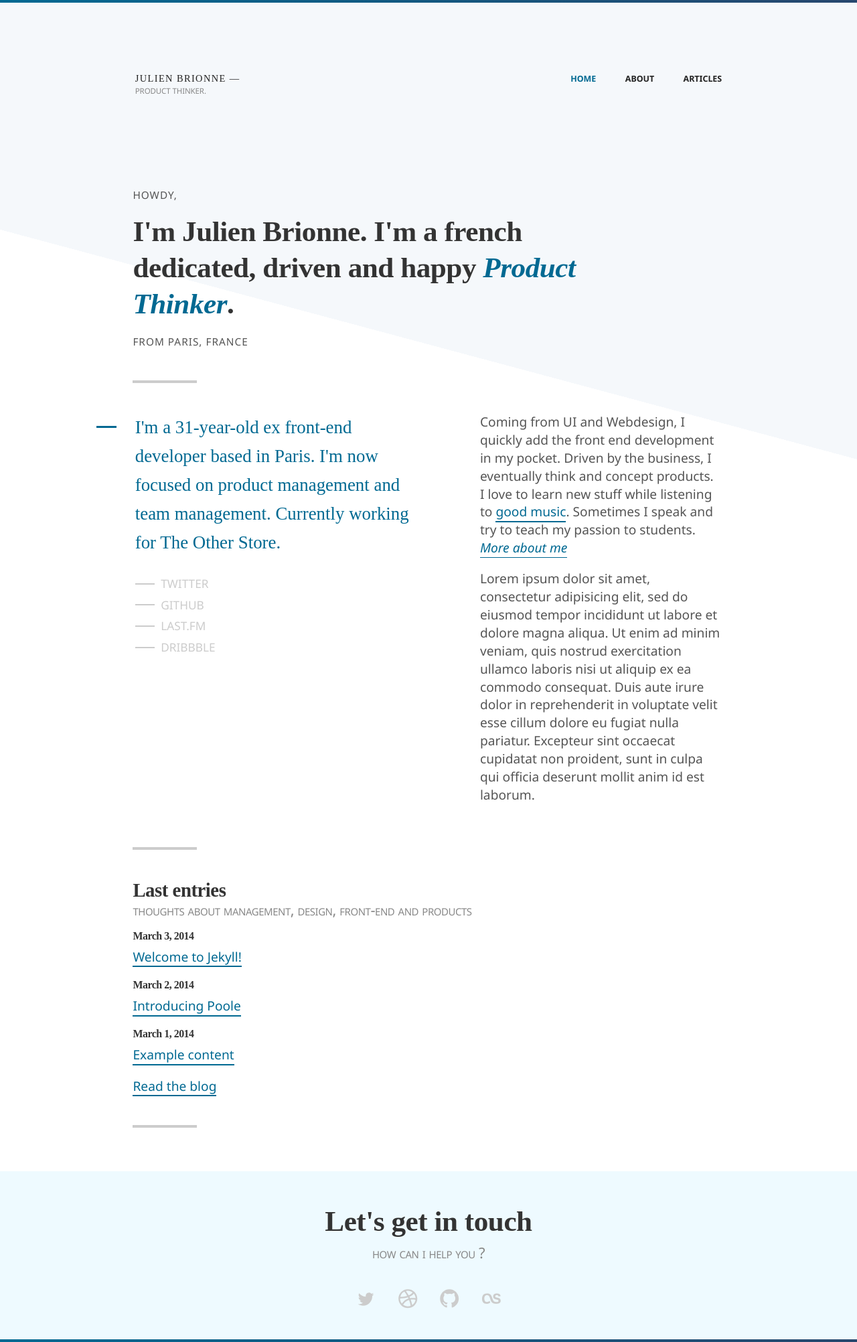
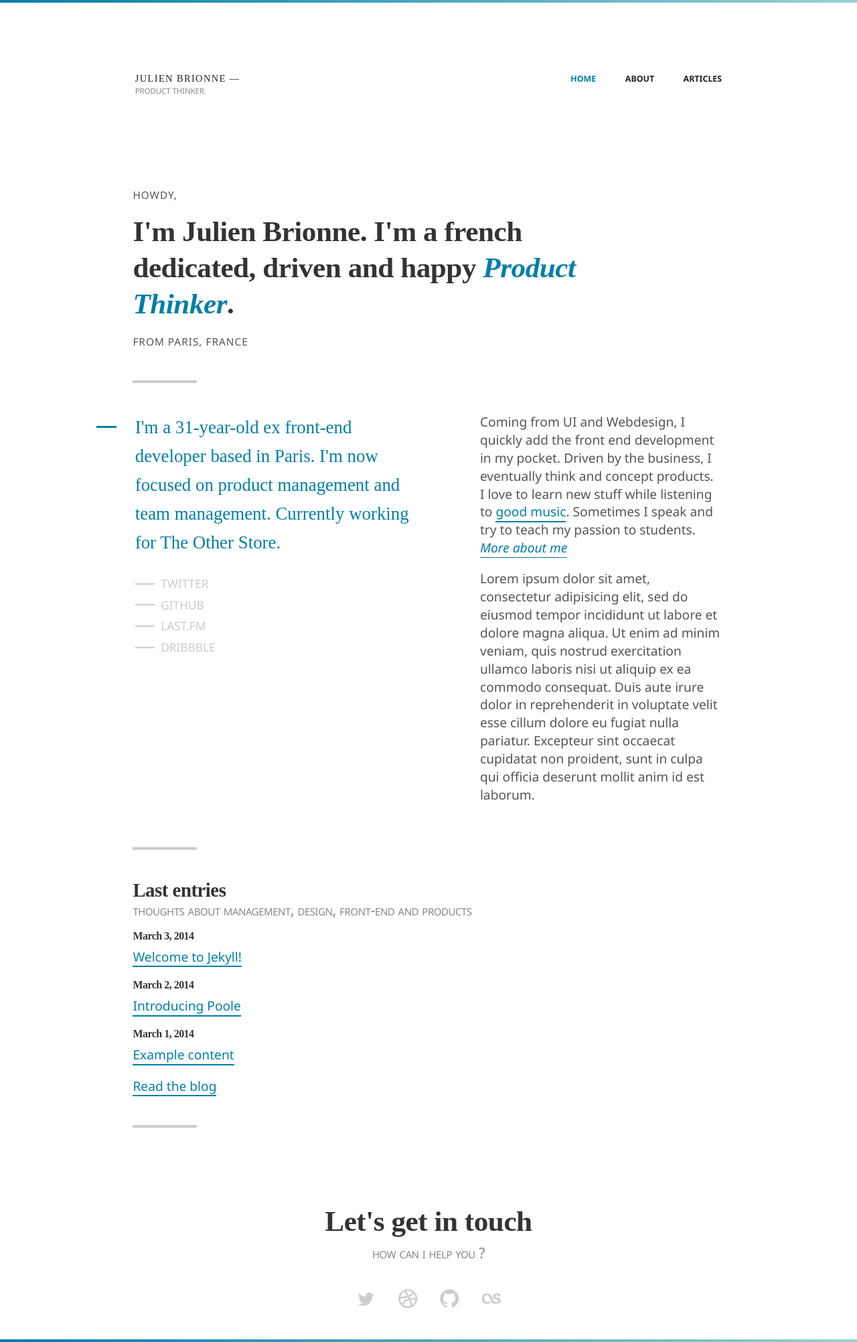
Before and after one commit to Akashrine/jbr-v3, a Jekyll site: the page built from src/index.html, in a window 1280 px wide. Shown: the whole page at 67% size. Built offline with Jekyll 4.4.1, drawn with Linux system fonts in a browser that asks for light colours; nearby versions of some CDN libraries; some web fonts are replaced.

Commit message:
playing color

```diff
--- a/src/assets/scss/base/_base.scss
+++ b/src/assets/scss/base/_base.scss
@@ -159,7 +159,7 @@ p a:after {
 }
 
 p a:hover:after {
-  background: color(inverted-brand);
+  background: color(brand-annex);
    height: 0.5em;
    top: 60%;
   transition: all .3s ease-in-out;
--- a/src/assets/scss/base/_config.scss
+++ b/src/assets/scss/base/_config.scss
@@ -8,7 +8,7 @@
 @import url(https://fonts.googleapis.com/css?family=Merryweather:400,400i,700,700i);
 
 /*----------  Color  ----------*/
-$colors: (brand: #006992, brand-annex: #27476E, inverted-brand: #06D6A0, dark: #222, grey: #cccccc, white: #fdfdfd, body-type: #555, head-type: #333, note-text: #888);
+$colors: (brand: #007EA7, brand-annex: #9AD1D4, inverted-brand: #FFBA08, dark: #222, grey: #cccccc, white: #fdfdfd, body-type: #555, head-type: #333, note-text: #888);
 
 /**
 *
--- a/src/assets/stylesheets/style.css
+++ b/src/assets/stylesheets/style.css
@@ -478,7 +478,7 @@ p a {
   display: inline-block;
   position: relative;
   text-decoration: none;
-  color: #006992;
+  color: #007EA7;
   opacity: 1; }
 
 p a:after {
@@ -487,14 +487,14 @@ p a:after {
   left: 0;
   width: 100%;
   height: .1em;
-  background: #006992;
+  background: #007EA7;
   content: '';
   -webkit-transition: all .3s ease-in-out;
           transition: all .3s ease-in-out;
   z-index: -1; }
 
 p a:hover:after {
-  background: #06D6A0;
+  background: #9AD1D4;
   height: 0.5em;
   top: 60%;
   -webkit-transition: all .3s ease-in-out;
@@ -553,7 +553,7 @@ pre {
 code {
   padding: .25em .5em;
   font-size: 85%;
-  color: #006992;
+  color: #007EA7;
   background-color: #fdfdfd;
   border-radius: 3px; }
 
@@ -582,7 +582,7 @@ table {
   border-collapse: collapse; }
 
 table, td, th {
-  border: 1px solid #006992;
+  border: 1px solid #007EA7;
   text-align: left; }
 
 th {
@@ -658,7 +658,7 @@ body {
   font-style: italic; }
 
 .brand {
-  color: #006992; }
+  color: #007EA7; }
 
 .subhead {
   position: relative;
@@ -883,7 +883,7 @@ body {
 .diag {
   position: absolute;
   background-color: #DDD;
-  background-image: -webkit-linear-gradient(75deg, #FFF 40%, #f5f8fb 40%);
+  background-image: -webkit-linear-gradient(75deg, #FFF 40%, white 40%);
   min-height: 800px;
   width: 100%;
   z-index: -1; }
@@ -891,8 +891,8 @@ body {
 .top-gradient {
   width: 100%;
   height: 0.2rem;
-  background-image: -webkit-linear-gradient(left, #006992 0%, #27476E 100%);
-  background-image: linear-gradient(to right, #006992 0%, #27476E 100%);
+  background-image: -webkit-linear-gradient(left, #007EA7 0%, #9AD1D4 100%);
+  background-image: linear-gradient(to right, #007EA7 0%, #9AD1D4 100%);
   margin: 0;
   padding: 0;
   position: absolute;
@@ -946,9 +946,9 @@ body {
     text-decoration: none;
     color: #222; }
     .header__logo a:hover {
-      color: #006992; }
+      color: #007EA7; }
       .header__logo a:hover span {
-        color: #27476E; }
+        color: #9AD1D4; }
     .header__logo a span {
       font-weight: 400;
       color: #888;
@@ -982,7 +982,7 @@ body {
     .main-nav a:before {
       content: '';
       display: block;
-      background-color: #006992;
+      background-color: #007EA7;
       height: 3px;
       width: 0px;
       position: absolute;
@@ -991,12 +991,12 @@ body {
       -webkit-transition: all 0.2s linear 0s;
       transition: all 0.2s linear 0s; }
     .main-nav a.active, .main-nav a.focus {
-      color: #006992;
+      color: #007EA7;
       position: relative; }
     .main-nav a:hover {
       color: #222; }
       .main-nav a:hover:before {
-        background-color: #006992;
+        background-color: #007EA7;
         width: 100%; }
     .main-nav a:last-child {
       margin-right: 0; }
@@ -1007,13 +1007,13 @@ body {
 ==============================*/
 .site-footer {
   position: relative;
-  background-color: #eefaff;
+  background-color: white;
   padding-top: 1.5rem; }
   .site-footer .bottom-gradient {
     width: 100%;
     height: 0.2rem;
-    background-image: -webkit-linear-gradient(left, #006992 0%, #27476E 100%);
-    background-image: linear-gradient(to right, #006992 0%, #27476E 100%);
+    background-image: -webkit-linear-gradient(left, #007EA7 0%, #9AD1D4 100%);
+    background-image: linear-gradient(to right, #007EA7 0%, #9AD1D4 100%);
     margin: 0;
     padding: 0;
     position: absolute;
@@ -1035,7 +1035,7 @@ body {
       width: 2rem;
       fill: #cccccc; }
       .social-footer li a:hover {
-        background: #006992;
+        background: #007EA7;
         border-radius: 100%;
         fill: #fdfdfd;
         -webkit-transition: background-color .5s, -webkit-transform .5s ease-out;
@@ -1105,7 +1105,7 @@ section[role=presentation] {
         margin: 0 0.37879%; } }
     section[role=presentation] .headline p {
       font-size: 1.2rem;
-      color: #006992;
+      color: #007EA7;
       line-height: 1.6; }
       @media (min-width: 48em) {
         section[role=presentation] .headline p {
@@ -1116,7 +1116,7 @@ section[role=presentation] {
         section[role=presentation] .headline:before {
           content: '';
           display: block;
-          background-color: #006992;
+          background-color: #007EA7;
           height: 3px;
           width: 30px;
           position: absolute;
@@ -1158,7 +1158,7 @@ footer[role=presentation] {
       top: 0.6rem;
       left: 0rem; }
     .social li:hover:before {
-      background-color: #06D6A0; }
+      background-color: #FFBA08; }
 
 /*----------  Dribbble  ----------*/
 .insta {
```
